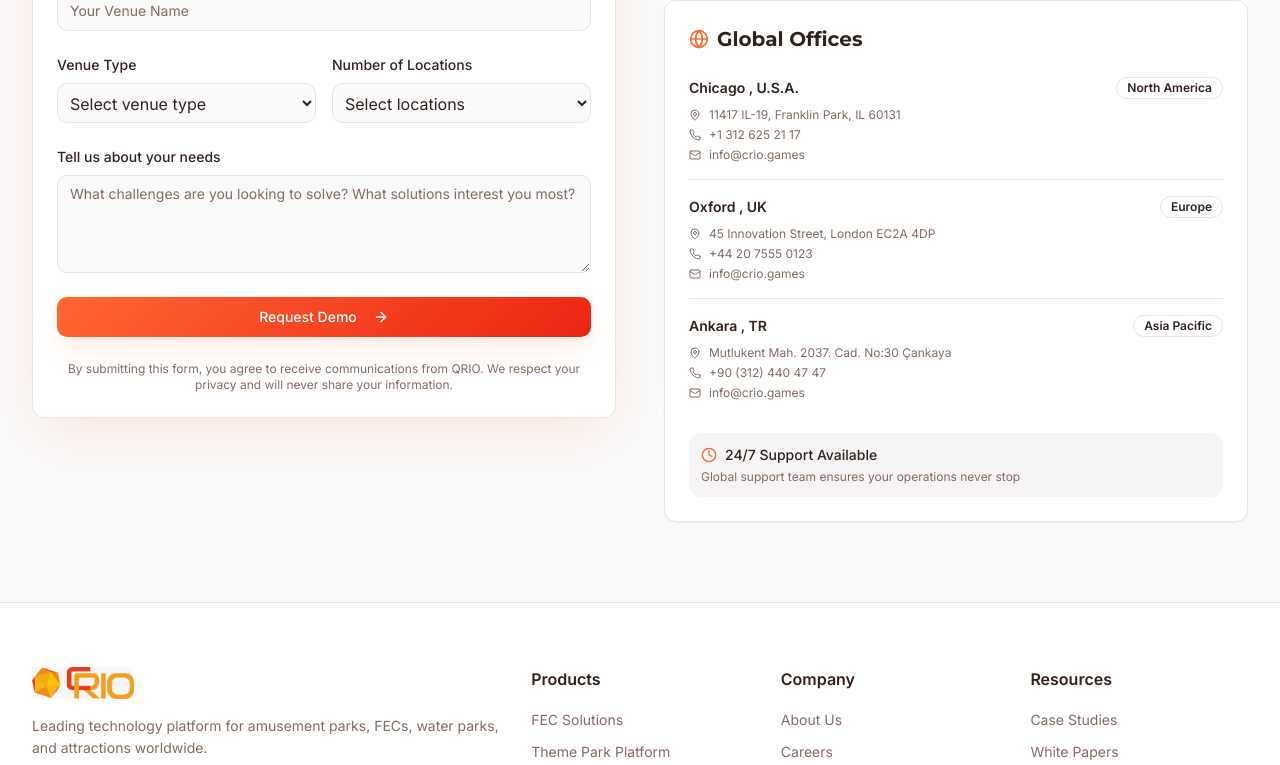
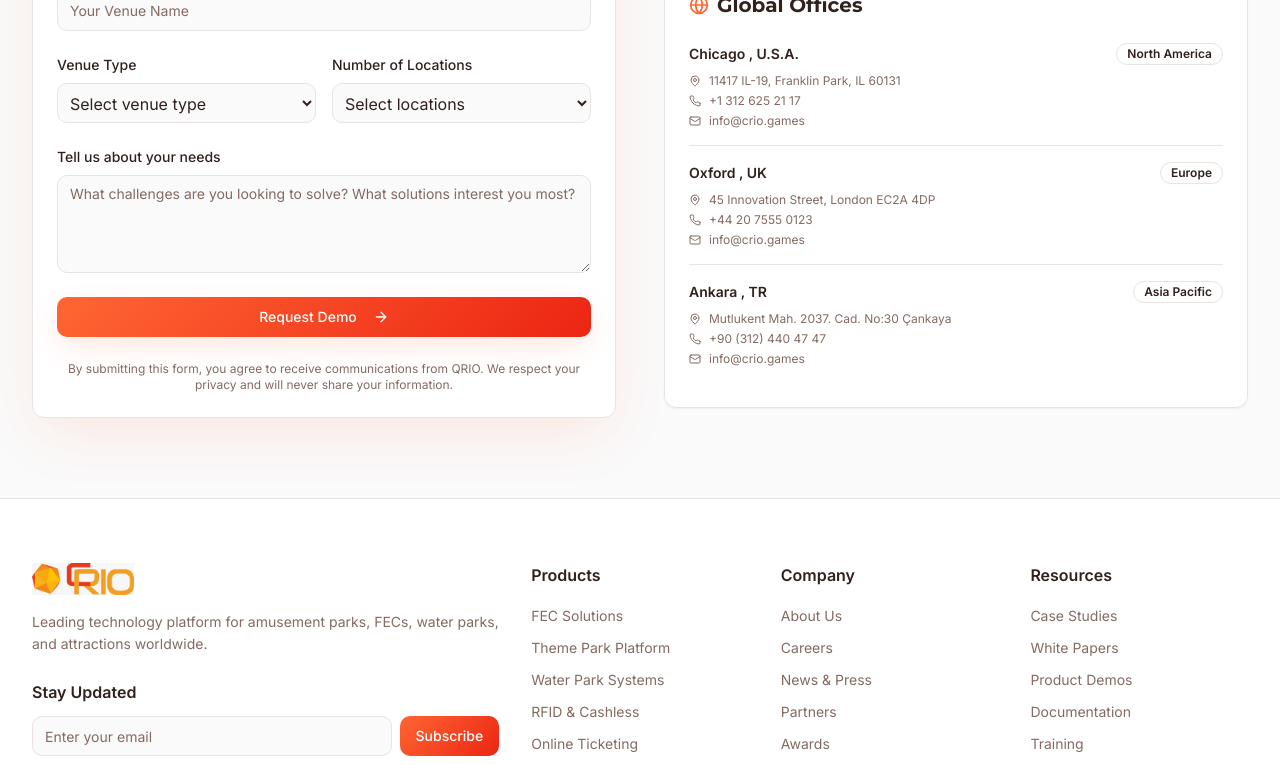
Before and after one commit to ErkutCan1337/park-brand-builder, a React (Vite) app: page / in a window 1280 px wide. Shown: the part 2900-3665 px from the top of the page. Built offline with nearby package versions, Linux system fonts and the light colour scheme.

Commit message:
Visual edit in Lovable
Edited UI in Lovable

```diff
--- a/src/components/Contact.tsx
+++ b/src/components/Contact.tsx
@@ -156,11 +156,7 @@ const Contact = () => {
             </Card>
 
             {/* Sales Team */}
-            <Card className="animate-slide-up" style={{
-            animationDelay: '0.4s'
-          }}>
 
-            </Card>
 
             {/* Global Offices */}
             <Card className="animate-slide-up" style={{
@@ -193,15 +189,7 @@ const Contact = () => {
                       </div>
                     </div>)}
                 </div>
-                <div className="mt-4 p-3 bg-muted rounded-lg">
-                  <div className="flex items-center text-sm">
-                    <Clock className="w-4 h-4 text-primary mr-2" />
-                    <span className="font-medium">24/7 Support Available</span>
-                  </div>
-                  <p className="text-xs text-muted-foreground mt-1">
-                    Global support team ensures your operations never stop
-                  </p>
-                </div>
+
               </CardContent>
             </Card>
           </div>
```
